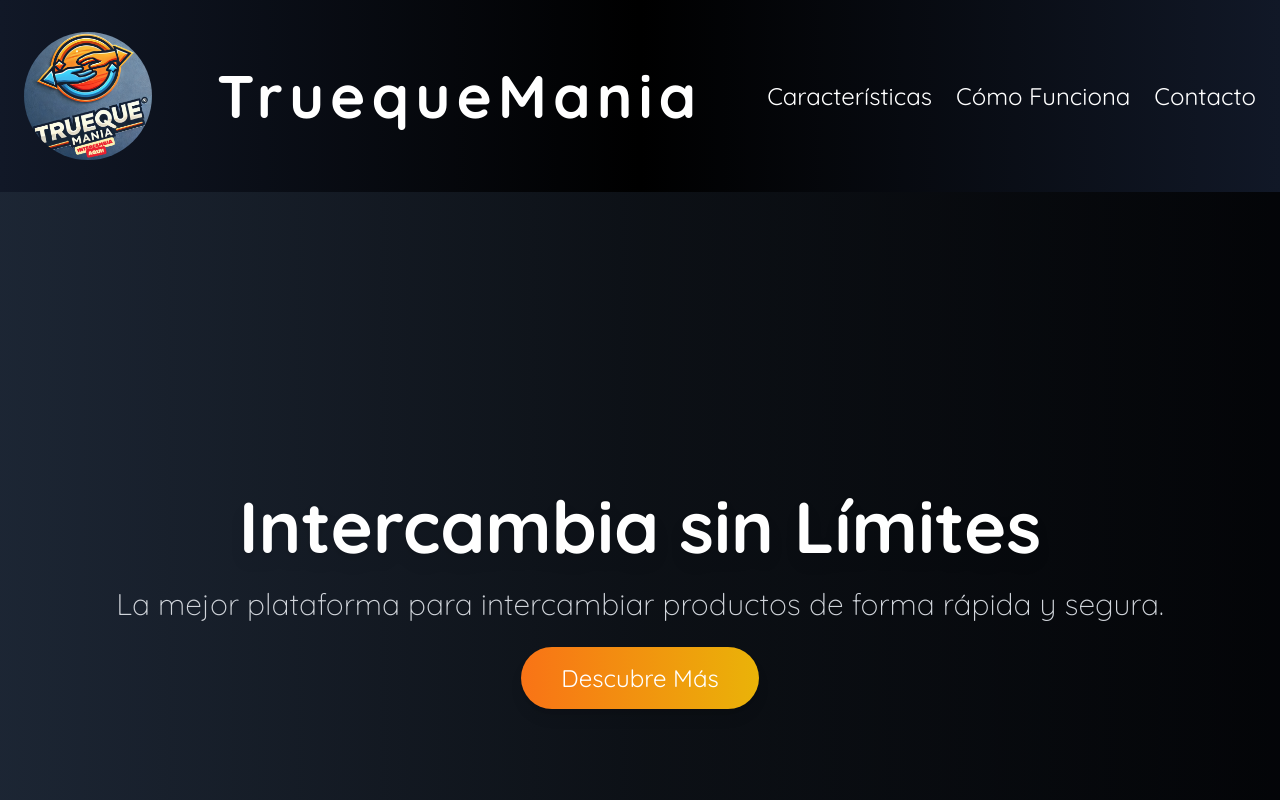
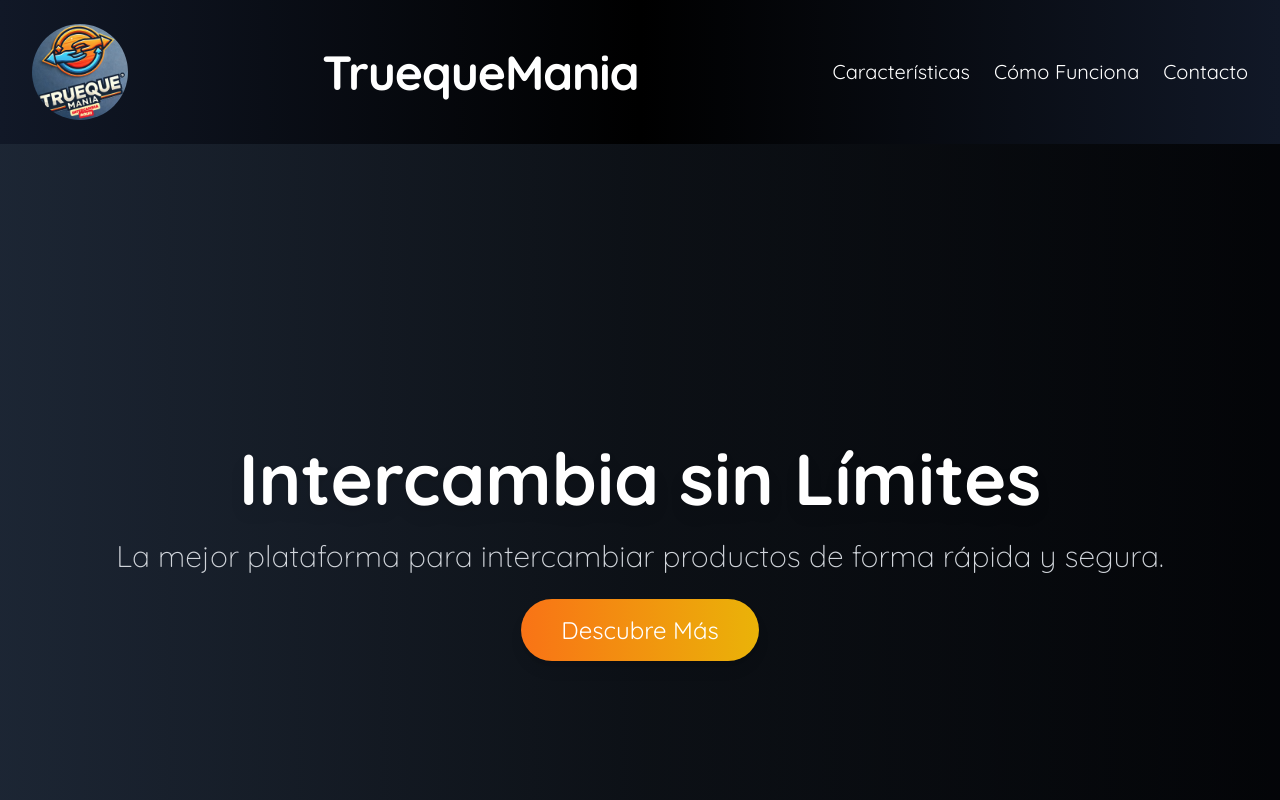
Before and after one commit to truequemania/Truquemania, a React (Vite) app: page / in a window 1280 px wide. Shown: the top 800 px of the page. Built offline with nearby package versions, Linux system fonts and the light colour scheme.

Commit message:
Trabajando con el favorito

```diff
--- a/src/1starting/components/header.tsx
+++ b/src/1starting/components/header.tsx
@@ -10,43 +10,70 @@ function Header() {
 
     return (
         <div>
-            <header className="container mx-auto py-8 px-6 flex justify-between items-center">
+            <header className="container mx-auto py-6 px-4 sm:px-6 lg:px-8 flex justify-between items-center">
                 <a href="/sesion">
                     <img
                         src={logo}
                         alt="Logo"
-                        className="w-16 h-16 sm:w-20 sm:h-20 md:w-24 md:h-24 lg:w-32 lg:h-32 rounded-full object-cover"
+                        className="w-14 h-14 sm:w-16 sm:h-16 md:w-20 md:h-20 lg:w-24 lg:h-24 rounded-full object-cover"
                     />
                 </a>
-                <h1 className="text-3xl sm:text-4xl md:text-5xl lg:text-6xl font-extrabold tracking-widest text-white">
+
+                <h1 className="text-2xl sm:text-3xl md:text-4xl lg:text-5xl font-extrabold tracking-tight text-white">
                     TruequeMania
                 </h1>
+
                 <button
-                    className="block md:hidden text-white focus:outline-none"
+                    className="md:hidden text-white focus:outline-none"
                     onClick={toggleMenu}
+                    aria-label="Menu"
                 >
-                    <svg className="w-6 h-6" fill="none" stroke="currentColor" viewBox="0 0 24 24" xmlns="http://www.w3.org/2000/svg">
-                        <path strokeLinecap="round" strokeLinejoin="round" strokeWidth="2" d="M4 6h16M4 12h16M4 18h16"></path>
+                    <svg
+                        className="w-6 h-6"
+                        fill="none"
+                        stroke="currentColor"
+                        viewBox="0 0 24 24"
+                        xmlns="http://www.w3.org/2000/svg"
+                    >
+                        <path
+                            strokeLinecap="round"
+                            strokeLinejoin="round"
+                            strokeWidth="2"
+                            d="M4 6h16M4 12h16M4 18h16"
+                        ></path>
                     </svg>
                 </button>
-                <nav className="hidden md:flex space-x-6 text-lg md:text-2xl">
-                    <a href="#features" className="hover:text-orange-400">Características</a>
-                    <a href="#how-it-works" className="hover:text-orange-400">Cómo Funciona</a>
-                    <a href="#contact" className="hover:text-orange-400">Contacto</a>
+
+                <nav className="hidden md:flex space-x-6 text-base md:text-lg lg:text-xl">
+                    <a href="#features" className="hover:text-orange-400 transition-colors duration-200">Características</a>
+                    <a href="#how-it-works" className="hover:text-orange-400 transition-colors duration-200">Cómo Funciona</a>
+                    <a href="#contact" className="hover:text-orange-400 transition-colors duration-200">Contacto</a>
                 </nav>
             </header>
 
             {isOpen && (
-                <nav className="md:hidden bg-gradient-to-r from-black to-gray-900 p-6">
-                    <ul className="space-y-4 text-lg">
-                        <li><a href="#features" className="block text-white hover:text-orange-400">Características</a></li>
-                        <li><a href="#how-it-works" className="block text-white hover:text-orange-400">Cómo Funciona</a></li>
-                        <li><a href="#contact" className="block text-white hover:text-orange-400">Contacto</a></li>
+                <nav className="md:hidden bg-gradient-to-r from-black to-gray-900 p-4">
+                    <ul className="space-y-4 text-base">
+                        <li>
+                            <a href="#features" className="block text-white hover:text-orange-400 transition-colors duration-200">
+                                Características
+                            </a>
+                        </li>
+                        <li>
+                            <a href="#how-it-works" className="block text-white hover:text-orange-400 transition-colors duration-200">
+                                Cómo Funciona
+                            </a>
+                        </li>
+                        <li>
+                            <a href="#contact" className="block text-white hover:text-orange-400 transition-colors duration-200">
+                                Contacto
+                            </a>
+                        </li>
                     </ul>
                 </nav>
             )}
+        </div>
 
-        </div>
     );
 }
 
--- a/src/1starting/starting.tsx
+++ b/src/1starting/starting.tsx
@@ -8,7 +8,7 @@ import Section4 from "./components/section4";
 
 function Starting() {
 
-    authRedirectToken("/user");
+    authRedirectToken("/");
     return (
         <div className="font-quicksand bg-gradient-to-r from-gray-900 via-black to-gray-900 min-h-screen text-white">
             <Header />
--- a/src/7user/explorador/Explorador.tsx
+++ b/src/7user/explorador/Explorador.tsx
@@ -1,9 +1,13 @@
 import { useEffect, useState } from "react";
 import { handleGet } from "../articulos/validation/handleGet";
 import ArticulosFormImage from "../articulos/components/articulosFormImagen";
+import axios from "axios";
+import { api } from "../../components/ts/urls";
 
 function Explorador() {
 
+    const userSession = localStorage.getItem("USER_SESSION");
+    const userEmail = userSession ? JSON.parse(userSession).email : "";
 
     const [articulos, setArticulos] = useState<
         {
@@ -16,6 +20,7 @@ function Explorador() {
             imagen: string;
             email: string;
             name: string;
+            favorito: boolean;
         }[]
     >([]);
 
@@ -38,6 +43,31 @@ function Explorador() {
         const articulo = { imagen };
         localStorage.setItem("imagenSeleccionado", JSON.stringify(articulo));
         toggleModalImagen();
+    };
+
+    const handleFavorito = async (articulosId: number) => {
+        try {
+            const updatedProposals = articulos.map((articulo) => {
+                if (articulo.id === articulosId) {
+                    return { ...articulo, favorito: !articulo.favorito };
+                }
+                return articulo;
+            });
+
+            setArticulos(updatedProposals);
+
+            const favorito = updatedProposals.find((p) => p.id === articulosId)?.favorito;
+            await axios.patch(`${api}/articulos/${articulosId}`, {
+                favorito,
+                email: userEmail,
+            });
+
+            alert(`El artículo ha sido ${favorito ? "agregada" : "quitada"} de favoritos.`);
+
+        } catch (error) {
+            console.error("Error al actualizar favorito:", error);
+            alert("Hubo un problema al actualizar el favorito.");
+        }
     };
 
     return (
@@ -102,11 +132,19 @@ function Explorador() {
                                         ? `${articulo.descripcion.substring(0, 100)}...`
                                         : articulo.descripcion}
                                 </p>
+
                                 <a
                                     href="#"
-                                    className="inline-flex items-center px-3 py-2 text-sm font-medium text-center text-white rounded-lg bg-orange-600 hover:bg-orange-700 focus:ring-4 focus:outline-none focus:ring-blue-300"
+                                    onClick={(e) => {
+                                        e.preventDefault();
+                                        handleFavorito(articulo.id);
+                                    }}
+                                    className={`inline-flex items-center px-3 py-2 text-sm font-medium text-center text-white rounded-lg transition duration-300 transform hover:scale-105 focus:ring-4 focus:outline-none ${articulo.favorito
+                                        ? "bg-green-600 hover:bg-green-700 focus:ring-green-600"
+                                        : "bg-orange-600 hover:bg-orange-700 focus:ring-orange-600"
+                                        }`}
                                 >
-                                    Agregar a favoritos
+                                    {articulo.favorito ? "Agregado a favorito" : "Agregar a favorito"}
                                     <svg
                                         className="rtl:rotate-180 w-3.5 h-3.5 ms-2"
                                         aria-hidden="true"
@@ -123,6 +161,7 @@ function Explorador() {
                                         />
                                     </svg>
                                 </a>
+
                             </div>
                         </div>
                     ))}
--- a/src/components/ts/urls.ts
+++ b/src/components/ts/urls.ts
@@ -1,2 +1,2 @@
-// export const api = "https://intercambio-backend-ashy.vercel.app";
-export const api = "http://localhost:4001"
+export const api = "https://intercambio-backend-ashy.vercel.app";
+// export const api = "http://localhost:4001"
```
